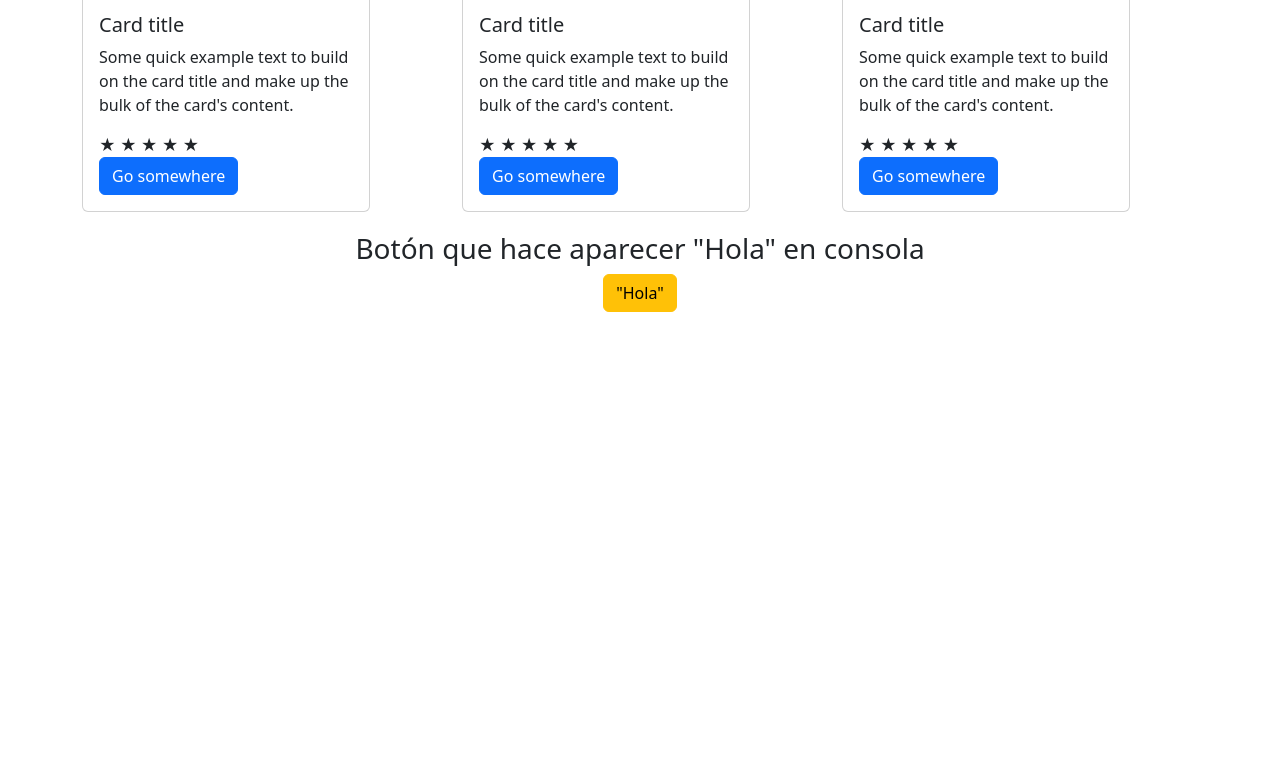
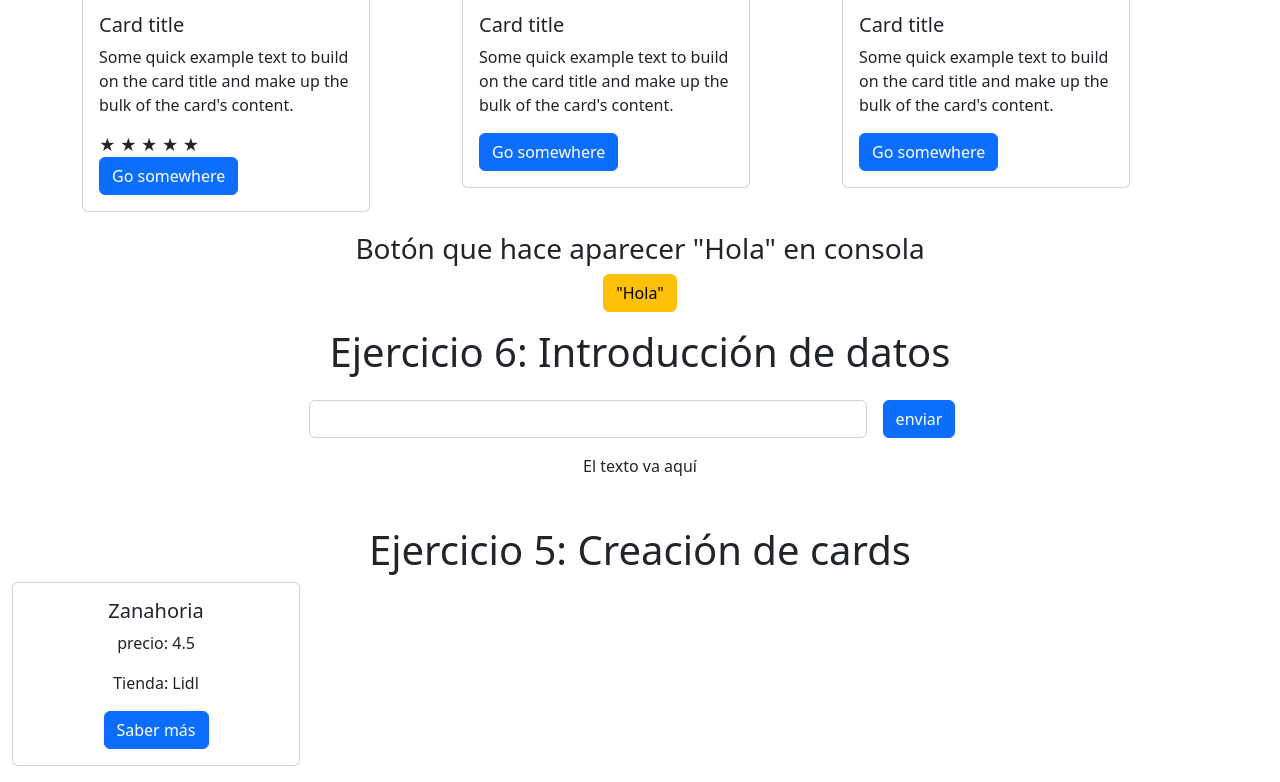
Before and after one commit to Hack-pt-02/EjerciciosJavascript, a plain HTML site: page index.html in a window 1280 px wide. Shown: the part 84-866 px from the top of the page. Before the commit the page ends 800 px from the top, so only its background shows below. Drawn offline with nearby package versions, Linux system fonts and the light colour scheme.

Commit message:
salando el 3 del dom, realizado el 6 y trabajando en el 5

```diff
--- a/index.html
+++ b/index.html
@@ -23,9 +23,11 @@
             justify-content: center;
             align-items: center;
         }
-        input[type = "radio"] {
+
+        input[type="radio"] {
             display: none;
         }
+
         .relleno {
             color: orange;
         }
@@ -52,16 +54,16 @@
                         <p class="card-text">Some quick example text to build on the card title and make up the bulk of
                             the card's content.</p>
                         <div class="first-stars">
-                            <input id= "radio1" type="radio" value="5">
-                            <label class= "estrella" for="radio1">★</label>
-                            <input id= "radio2" type="radio" value="4">
-                            <label class= "estrella" for="radio2">★</label>
-                            <input id= "radio3" type="radio" value="3">
-                            <label class= "estrella" for="radio3">★</label>
-                            <input id= "radio4" type="radio" value="2">
-                            <label class= "estrella" for="radio4">★</label>
-                            <input id= "radio5" type="radio" value="1">
-                            <label class= "estrella" for="radio5">★</label>
+                            <input id="radio1" type="radio" value="5">
+                            <label class="estrella" for="radio1">★</label>
+                            <input id="radio2" type="radio" value="4">
+                            <label class="estrella" for="radio2">★</label>
+                            <input id="radio3" type="radio" value="3">
+                            <label class="estrella" for="radio3">★</label>
+                            <input id="radio4" type="radio" value="2">
+                            <label class="estrella" for="radio4">★</label>
+                            <input id="radio5" type="radio" value="1">
+                            <label class="estrella" for="radio5">★</label>
                         </div>
                         <a href="#" class="btn btn-primary">Go somewhere</a>
                     </div>
@@ -74,7 +76,7 @@
                         <h5 class="card-title titleCard">Card title</h5>
                         <p class="card-text">Some quick example text to build on the card title and make up the bulk of
                             the card's content.</p>
-                            <div class="first-stars">
+                        <!-- <div class="first-stars">
                                 <input id= "radio1" type="radio" value="5">
                                 <label class= "estrella" for="radio1">★</label>
                                 <input id= "radio2" type="radio" value="4">
@@ -85,7 +87,7 @@
                                 <label class= "estrella" for="radio4">★</label>
                                 <input id= "radio5" type="radio" value="1">
                                 <label class= "estrella" for="radio5">★</label>
-                            </div>
+                            </div> -->
                         <a href="#" class="btn btn-primary">Go somewhere</a>
                     </div>
                 </div>
@@ -97,7 +99,7 @@
                         <h5 class="card-title titleCard">Card title</h5>
                         <p class="card-text">Some quick example text to build on the card title and make up the bulk of
                             the card's content.</p>
-                            <div class="first-stars">
+                        <!-- <div class="first-stars">
                                 <input id= "radio1" type="radio" value="5">
                                 <label class= "estrella" for="radio1">★</label>
                                 <input id= "radio2" type="radio" value="4">
@@ -108,7 +110,7 @@
                                 <label class= "estrella" for="radio4">★</label>
                                 <input id= "radio5" type="radio" value="1">
                                 <label class= "estrella" for="radio5">★</label>
-                            </div>
+                            </div> -->
                         <a href="#" class="btn btn-primary">Go somewhere</a>
                     </div>
                 </div>
@@ -125,6 +127,28 @@
             </div>
         </div>
     </div>
+    <div class="container">
+        <div class="row">
+            <div class="col-12 my-3 d-flex justify-content-center flex-column text-center">
+                <h1>Ejercicio 6: Introducción de datos</h1>
+                <div class="inputs my-3 d-flex justify-content-center">
+                    <input id="elInput" class="introTexto form-control w-50" type="text">
+                    <button class="mx-3 btn btn-primary sendText">enviar</button>
+                </div>
+                <div>
+                    <p class="verTexto">El texto va aquí</p>
+                </div>
+            </div>
+        </div>
+    </div>
+    <div class="container-fluid">
+        <div class="row">
+            <div class="col-12 my-3 d-flex justify-content-center flex-column text-center">
+                <h1>Ejercicio 5: Creación de cards</h1>
+                <div class="cardsContainer d-flex">
+                </div>
+        </div>
+    </div>
     <script src="javascript.js"></script>
     <script src="https://cdn.jsdelivr.net/npm/bootstrap@5.2.0-beta1/dist/js/bootstrap.bundle.min.js"
         integrity="sha384-pprn3073KE6tl6bjs2QrFaJGz5/SUsLqktiwsUTF55Jfv3qYSDhgCecCxMW52nD2" crossorigin="anonymous">
--- a/javascript.js
+++ b/javascript.js
@@ -675,19 +675,14 @@ console.log(sorting) */
 // devolver OBJETO con llave => nombreEstudiante y valor => "promovido con NN" o "suspendido con NN"
 // La NN es confusa, luego la miramos.
 
-let estudiantes = {
+/* let estudiantes = {
     Nico: 10,
     Gemma: 7,
     Nicola: 8,
     Gracia: 7,
     Javier: 9,
     Julen: 10
-}
-
-/* let medias = array.reduce((a,b) => {
-    let calc = array[a][1] + array[b][1]
-    return calc
-}) */
+} */
 
 /* function medias(obj) {
     let name = Object.keys(obj);
@@ -728,14 +723,83 @@ btn.addEventListener("click", function() {
 }) */
 
 // 3 Realizar unas cards que contengan cinco estrellas clicables para hacer una review.
+/* let stars = document.querySelectorAll(".estrella");
 
-let stars = document.querySelectorAll(".estrella");
+let starArray = (Object.values(stars))
 
-stars.forEach((star,index) => {
-    star.addEventListener("click", () => {
-        for (i=0; i <= index; i++) {
-            let selectStar = stars[i];
-            selectStar.classList.add("relleno");
-        }
+console.log(starArray.forEach((valor, index) => {
+        let clicked = valor.addEventListener("click", () => {
+            valor.classList.add("relleno");
+            if
+            })
+        })
+) */
+
+
+/* function colorear(array) {
+    array.
+}
+
+colorear() */
+
+//5 Crea cuatro cards que representen un producto del mercado en el que se muestre:el nombre del producto, precio, nombre de la tienda, saber más. A través del DOM manipulation.
+
+let productos = [{
+        nombre: "Pera",
+        precio: 10,
+        tienda: "Mercadona"
+    },
+    {
+        nombre: "Leche",
+        precio: 3,
+        tienda: "Mercadona"
+    },
+    {
+        nombre: "Kiwi",
+        precio: 3.1,
+        tienda: "Consum"
+    },
+    {
+        nombre: "Zanahoria",
+        precio: 4.5,
+        tienda: "Lidl"
+    }
+]
+
+let cardsContainer = document.querySelector(".cardsContainer");
+
+console.log(productos[0].nombre)
+
+function cartas(array) {
+    for (i = 0; i <= array.length; i++) {
+        cardsContainer.innerHTML = `<div class="card" style="width: 18rem;">
+        <div class="card-body">
+        <h5 class="card-title">${array[i].nombre}</h5>
+        <p class="card-text">precio: ${array[i].precio}</p>
+        <p class="card-text">Tienda: ${array[i].tienda}</p>
+        <a href="#" class="btn btn-primary">Saber más</a>
+        </div>
+        </div>`
+    }
+}
+
+cartas(productos)
+
+
+
+
+
+// 6 Crea un input en el que todo lo que escribas, se refleje en otra parte mediante el uso del evento input de javascript.
+
+/* let input = document.querySelector(".introTexto");
+let button = document.querySelector(".sendText");
+let text = document.querySelector(".verTexto");
+
+function datos() {
+    button.addEventListener("click", (e) => {
+        e.preventDefault;
+        text.innerHTML = input.value
     })
-})
+}
+
+datos() */
```
